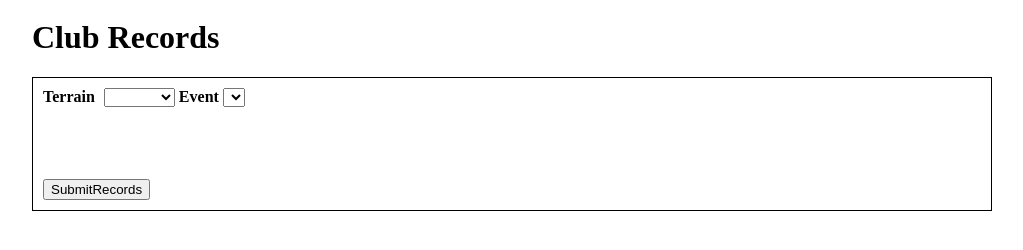
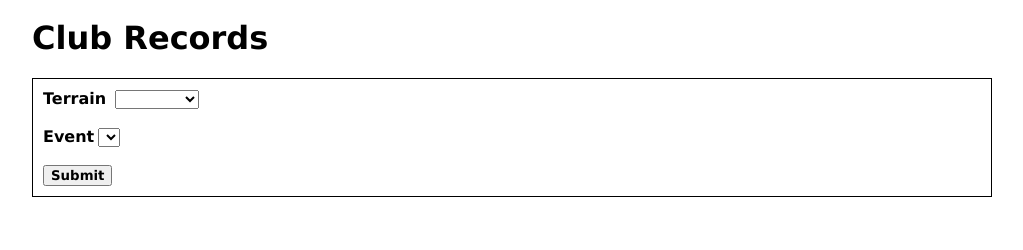
Before and after one commit to GilbertGrundy/CS465P-Project, a website: page records.html in a window 1280 px wide. Shown: the part 136-386 px from the top of the page, without its empty margins (128-1151 px from the left). Drawn offline with Linux system fonts and the light colour scheme.

Commit message:
Adding spacing and styling

```diff
--- a/records.html
+++ b/records.html
@@ -36,12 +36,12 @@
                     <option value="XC">XC</option>
                     <option value="Trail">Trail</option>
                 </select>
+                <br><br>
                 <label for="eventDDL">Event</label>
                 <select name="event" id="eventDDL"></select>
             </div>
-            <br><br>
-            <br><br>
-            <input type="button" id="submitBtn" value="SubmitRecords" onclick="getRecordData()"></input>
+            <br>
+            <input type="button" id="submitBtn" value="Submit" onclick="getRecordData()"></input>
         </form>
         <br><br>
         <section id="tables" class="table_container">
--- a/styles.css
+++ b/styles.css
@@ -18,7 +18,7 @@ label{
   font-weight: bold;
 }
 
-h2{
+h1, h2, label, input, select{
   font-weight: bolder;
   font-family: Verdana, Geneva, Tahoma, sans-serif;
 }
```
Also changed, not shown: performances.html (+2 -2 lines).
